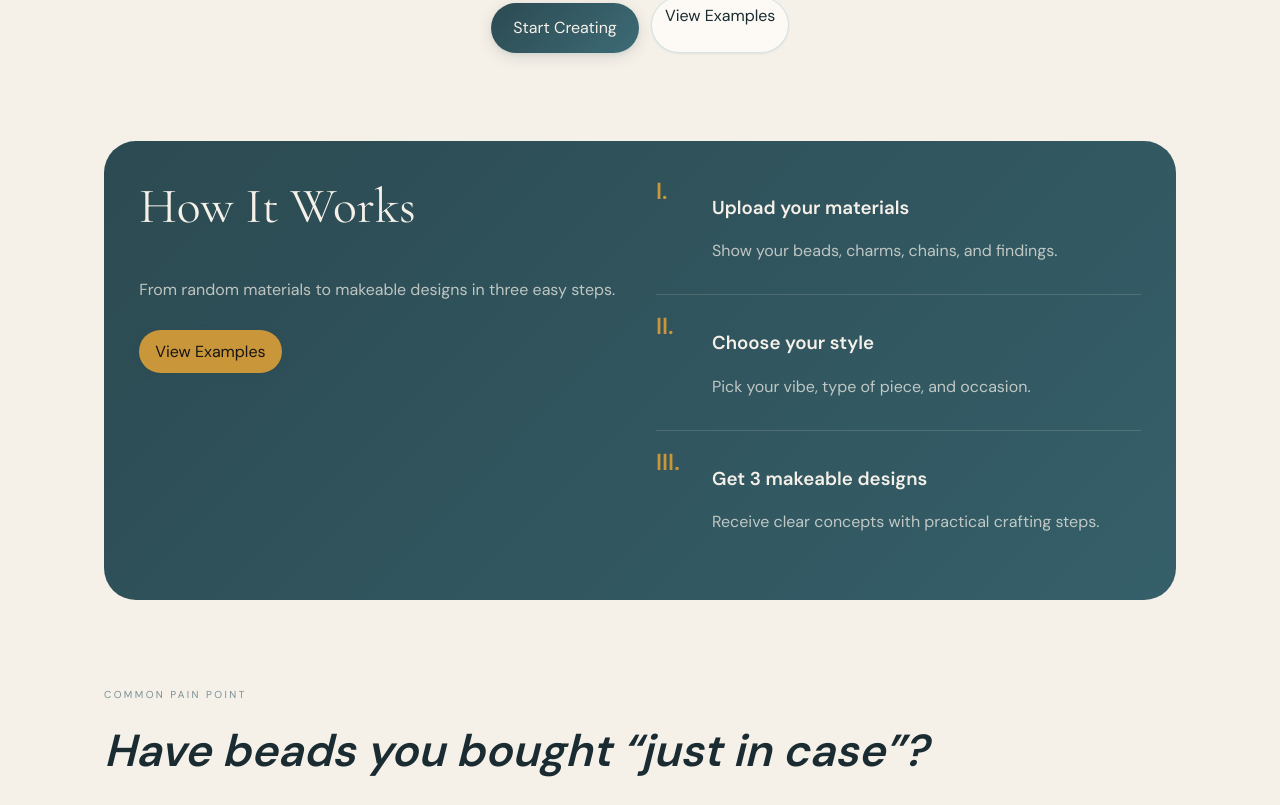
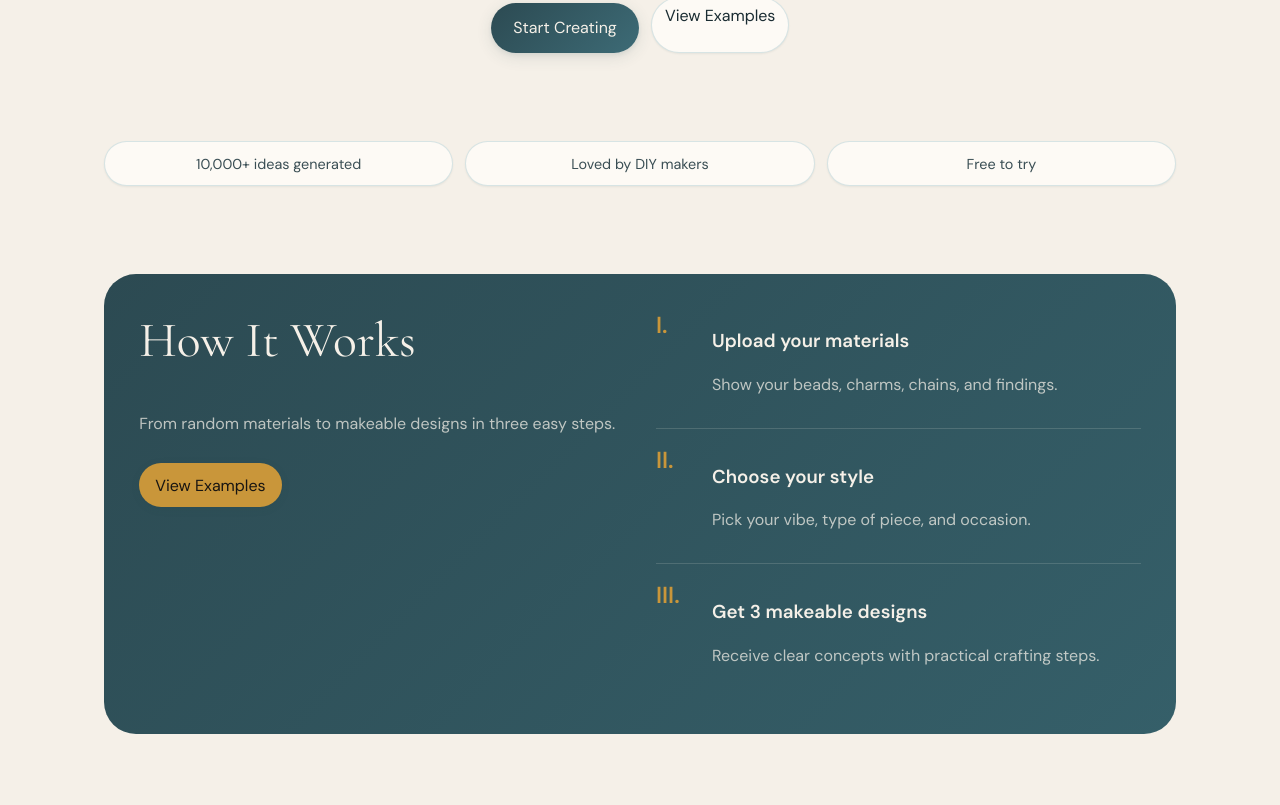
Before and after one commit to shanechloe/knot-found-next, a Next.js app: page / in a window 1280 px wide. Shown: the part 410-1215 px from the top of the page. Built offline with nearby package versions, Linux system fonts and the light colour scheme.

Commit message:
Refine Home section structure and add social proof block

```diff
--- a/app/globals.css
+++ b/app/globals.css
@@ -112,6 +112,50 @@ a {
   justify-items: center;
 }
 
+.hero-actions {
+  display: flex;
+  gap: 0.75rem;
+  flex-wrap: wrap;
+  justify-content: center;
+}
+
+.social-proof {
+  display: grid;
+  grid-template-columns: repeat(3, minmax(0, 1fr));
+  gap: 0.75rem;
+}
+
+.social-proof p {
+  margin: 0;
+  padding: 0.8rem 1rem;
+  border: 1px solid var(--line);
+  border-radius: 999px;
+  text-align: center;
+  color: var(--color-text-body);
+  background: var(--color-bg-surface);
+  box-shadow: var(--shadow-xs);
+  font-size: 0.9rem;
+}
+
+.hero-left {
+  text-align: left;
+  justify-items: start;
+}
+
+.section-title-left {
+  margin: 0;
+  font-size: clamp(1.8rem, 4vw, 2.8rem);
+  font-family: var(--font-display);
+  font-weight: 400;
+}
+
+.maker-list {
+  margin: 0;
+  padding-left: 1.25rem;
+  color: var(--muted);
+  line-height: 1.8;
+}
+
 .kicker {
   font-size: 0.63rem;
   letter-spacing: 0.24em;
@@ -193,6 +237,11 @@ a {
   display: grid;
   grid-template-columns: 1fr 1fr;
   gap: 2rem;
+}
+
+.steps-panel-cta {
+  grid-template-columns: 1fr;
+  text-align: center;
 }
 
 .steps-panel h2 {
@@ -307,7 +356,8 @@ footer p {
 
   .process-grid,
   .direction-grid,
-  .steps-panel {
+  .steps-panel,
+  .social-proof {
     grid-template-columns: 1fr;
   }
 
--- a/app/page.tsx
+++ b/app/page.tsx
@@ -43,10 +43,16 @@ export default function HomePage() {
             Upload your materials and get AI-generated jewelry designs you can
             actually make.
           </p>
-          <div style={{ display: 'flex', gap: '0.75rem', flexWrap: 'wrap', justifyContent: 'center' }}>
+          <div className="hero-actions">
             <a className="cta" href="/start">Start Creating</a>
             <a className="lang-btn" href="#gallery">View Examples</a>
           </div>
+        </section>
+
+        <section className="social-proof" aria-label="Trust signals">
+          <p>10,000+ ideas generated</p>
+          <p>Loved by DIY makers</p>
+          <p>Free to try</p>
         </section>
 
         <section className="steps-panel" id="how-it-works">
@@ -81,9 +87,9 @@ export default function HomePage() {
           </ol>
         </section>
 
-        <section className="hero" style={{ textAlign: 'left', justifyItems: 'start' }}>
+        <section className="hero hero-left">
           <span className="kicker">Common Pain Point</span>
-          <h2 style={{ margin: 0, fontSize: 'clamp(1.8rem, 4vw, 2.8rem)', fontStyle: 'italic' }}>
+          <h2 className="section-title-left">
             Have beads you bought &ldquo;just in case&rdquo;?
           </h2>
           <p>
@@ -113,19 +119,19 @@ export default function HomePage() {
           </div>
         </section>
 
-        <section className="hero" style={{ textAlign: 'left', justifyItems: 'start' }}>
+        <section className="hero hero-left">
           <span className="kicker">Who It&apos;s For</span>
-          <h2 style={{ margin: 0, fontSize: 'clamp(1.8rem, 4vw, 2.8rem)', fontStyle: 'italic' }}>
+          <h2 className="section-title-left">
             Built for makers like you
           </h2>
-          <ul style={{ margin: 0, paddingLeft: '1.25rem', color: 'var(--muted)', lineHeight: 1.8 }}>
+          <ul className="maker-list">
             <li>Stash collectors</li>
             <li>Beginner makers</li>
             <li>Etsy sellers & market creators</li>
           </ul>
         </section>
 
-        <section className="steps-panel" style={{ gridTemplateColumns: '1fr', textAlign: 'center' }}>
+        <section className="steps-panel steps-panel-cta">
           <div>
             <h2>Ready to make something from maybe?</h2>
             <a href="/start">Start Creating</a>
```
